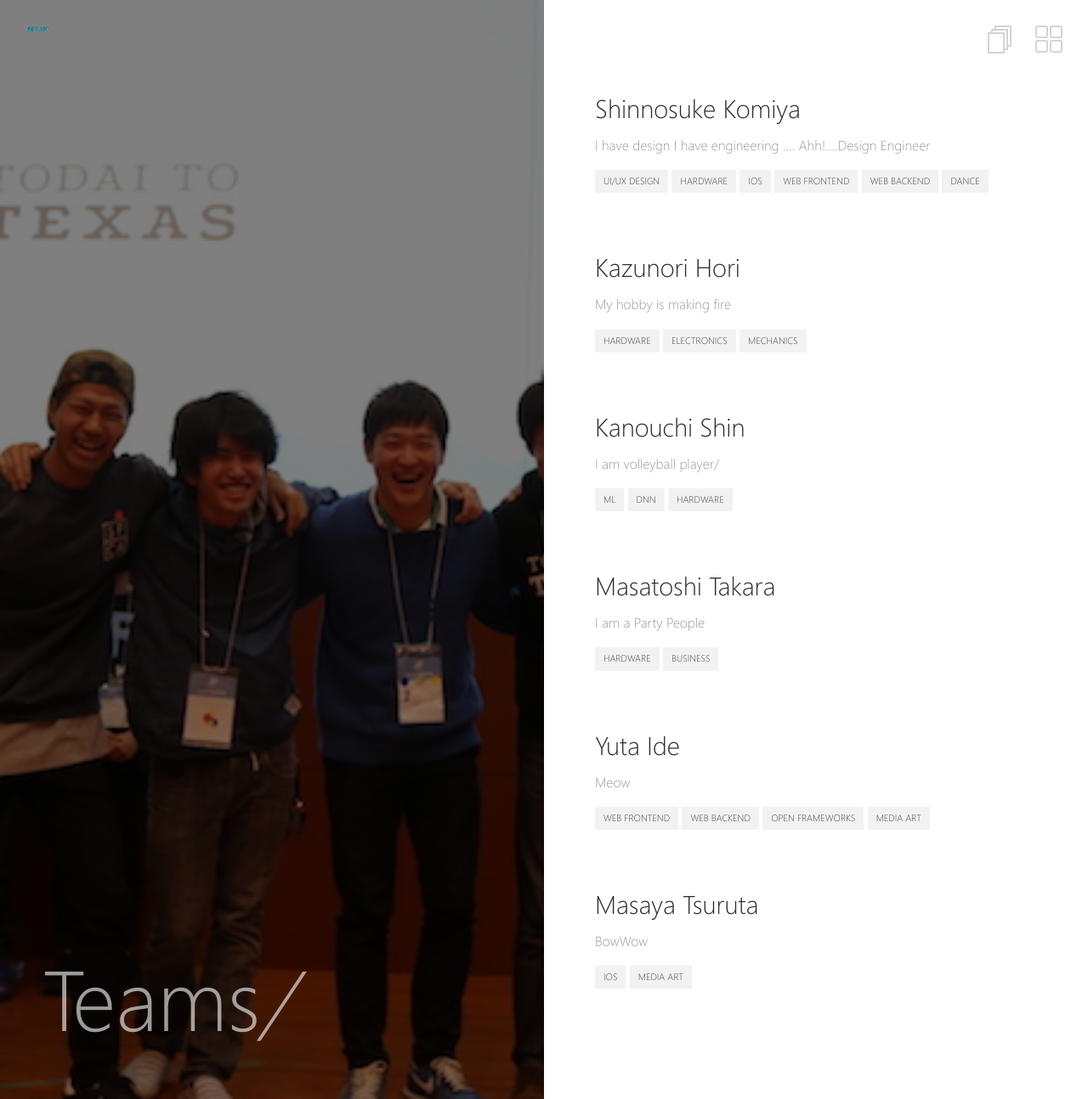
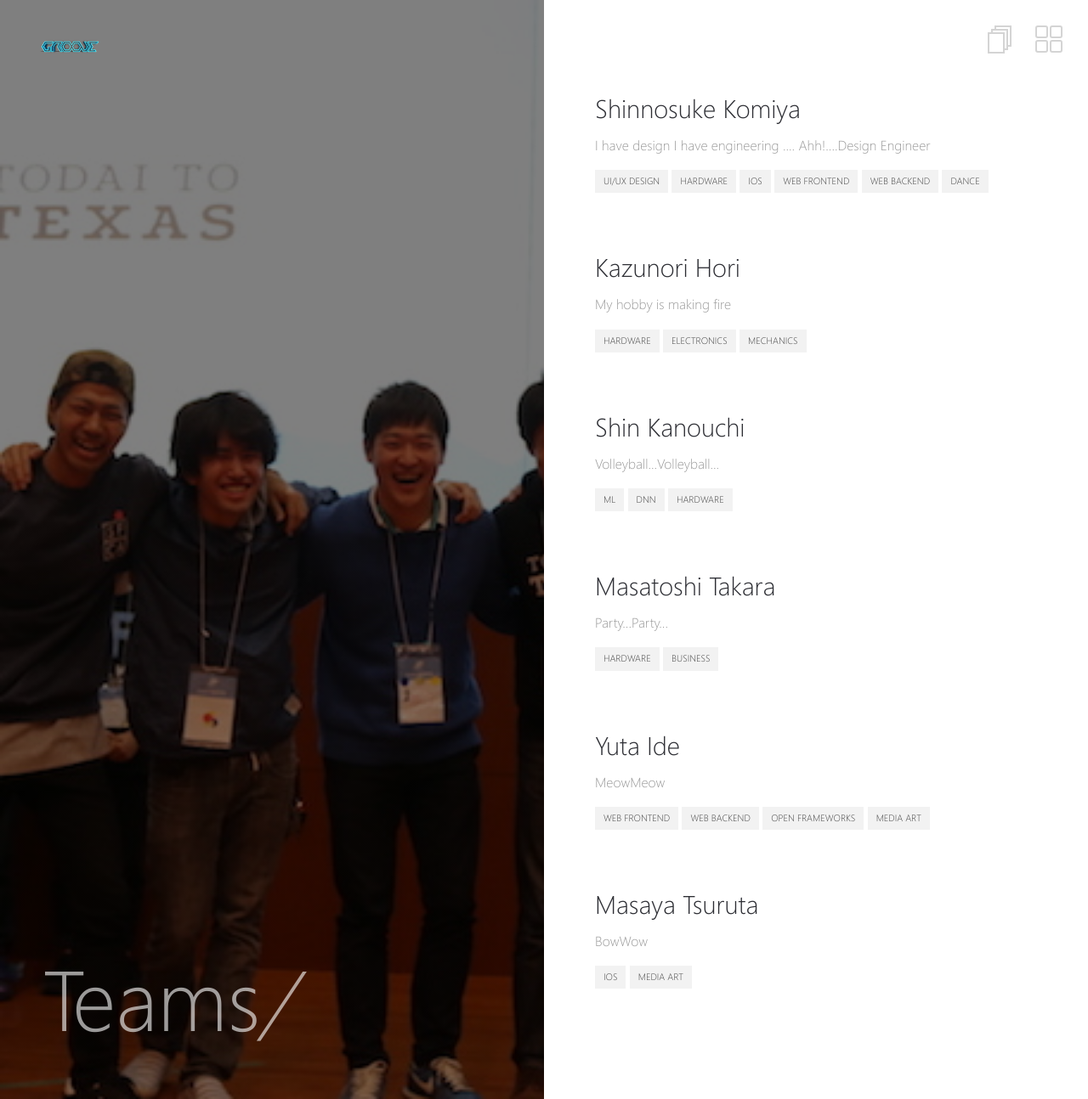
Before and after one commit to kurohune538/groove-site, a Jekyll site: the page built from _pages/teams.md, in a window 1280 px wide. Shown: the whole page at 85% size. Built offline with Jekyll 4.4.1, drawn with Linux system fonts in a browser that asks for light colours.

Commit message:
[update] img size

```diff
--- a/_config.yml
+++ b/_config.yml
@@ -2,7 +2,8 @@
 title: GROOVE
 description: Give Freedom to Dancers
 baseurl: "" # the subpath of your site, e.g. /blog
-url: "" # the base hostname & protocol for your site
+#url: "http://127.0.0.1:4000"
+url: "https://kurohune538.github.io/groove-site/"
 logo: GrooveLogo3D_transparent.png                  # Site logo
 locale: en_US
 
--- a/_layouts/team-list.html
+++ b/_layouts/team-list.html
@@ -55,10 +55,10 @@ layout: compress
         <ul class="posts-list">
           <li>
             <h2>
-                <span>Kanouchi Shin</span>
+                <span>Shin Kanouchi</span>
               </a>
             </h2>
-            <p>I am volleyball player/</p>
+            <p>Volleyball...Volleyball...</p>
             <ul class="tags">
               <li>ML</li>
               <li>DNN</li>
@@ -72,7 +72,7 @@ layout: compress
                 <span>Masatoshi Takara</span>
               </a>
             </h2>
-            <p>I am a Party People</p>
+            <p>Party...Party...</p>
             <ul class="tags">
               <li>Hardware</li>
               <li>Business</li>
@@ -85,7 +85,7 @@ layout: compress
                 <span>Yuta Ide</span>
               </a>
             </h2>
-            <p>Meow</p>
+            <p>MeowMeow</p>
             <ul class="tags">
               <li>Web Frontend</li>
               <li>Web Backend</li>
--- a/assets/_sass/_site.scss
+++ b/assets/_sass/_site.scss
@@ -283,7 +283,7 @@ canvas {
 }
 
 .logo {
-  max-width: 150px;
+  max-width: 350px;
   display: inline-block;
   height: auto;
   background-size: 100%;
@@ -452,7 +452,7 @@ canvas {
     left: 20px;
     position: absolute;
     img {
-      width: 50px;
+      width: 125px;
       height: auto;
     }
     &:after {
```
Also changed, not shown: _layouts/home.html (+3 -4 lines), images/GrooveLogo3D_transparent.png.
